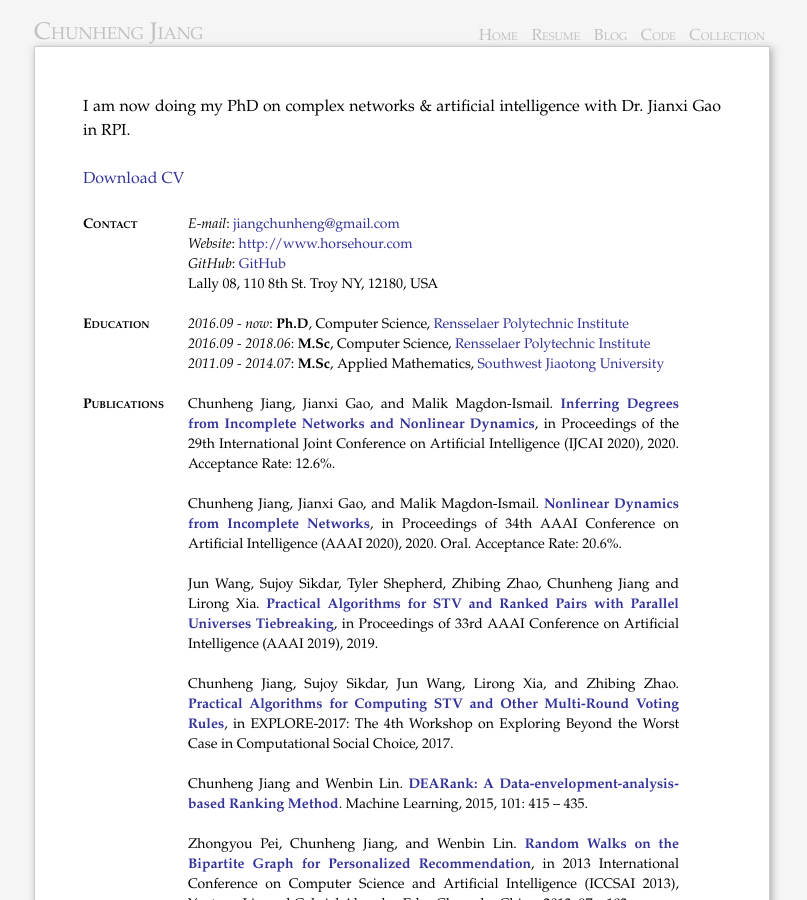
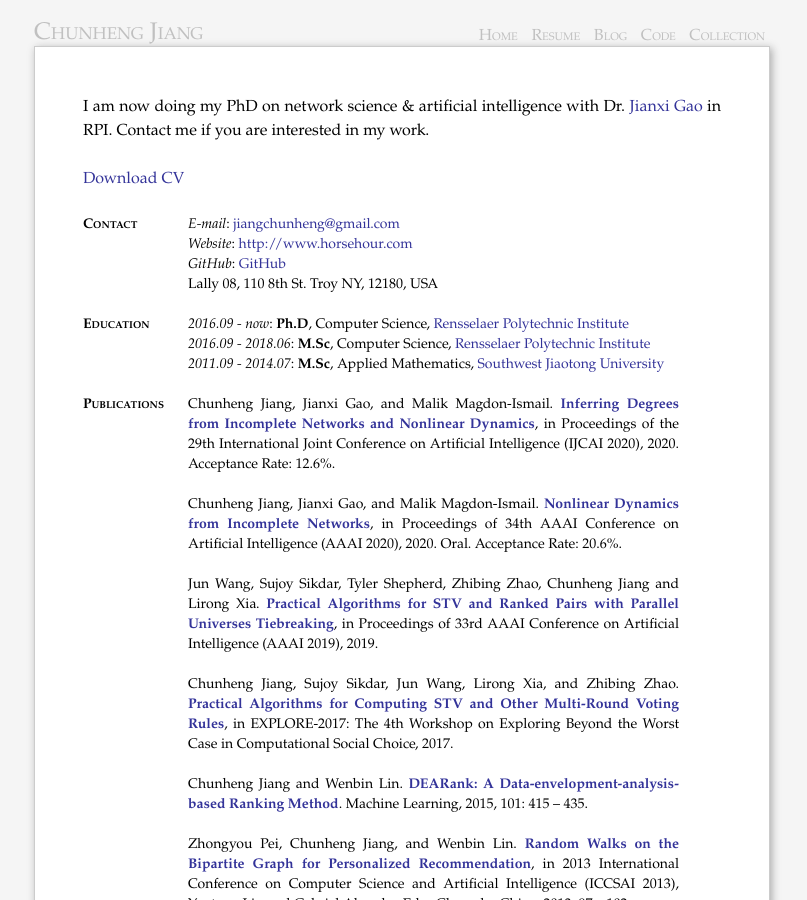
Before and after one commit to horsehour/horsehour.github.io, a Jekyll site: the page built from resume/index.md, in a window 1280 px wide and 900 px high. Shown: the whole window, without its empty margins (238-1045 px from the left). Built offline with Jekyll 4.4.1, drawn with Linux system fonts in a browser that asks for light colours; comment, search, counter and statistics services are not loaded.

Commit message:
add supervisor info

```diff
--- a/resume/index.md
+++ b/resume/index.md
@@ -4,7 +4,8 @@ title: Resume
 section: resume
 ---
 
-I am now doing my PhD on complex networks & artificial intelligence with Dr. Jianxi Gao in RPI.
+I am now doing my PhD on network science & artificial intelligence with Dr. [Jianxi Gao][Gao]{:target="_blank"} in RPI.
+Contact me if you are interested in my work.
 
 <!--
 I plan to go to industry after graduation.
```
Also changed, not shown: other parts of resume/index.md (+1 -0 lines), 1 other file.
